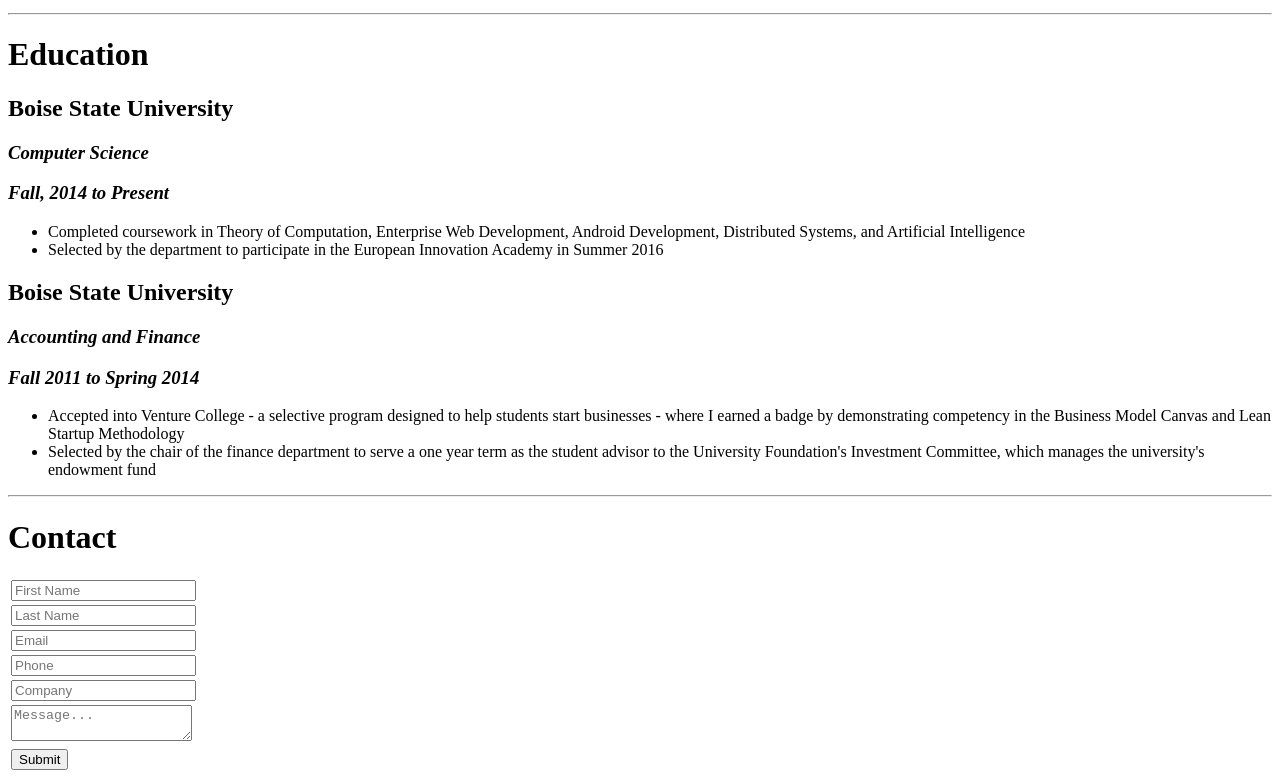
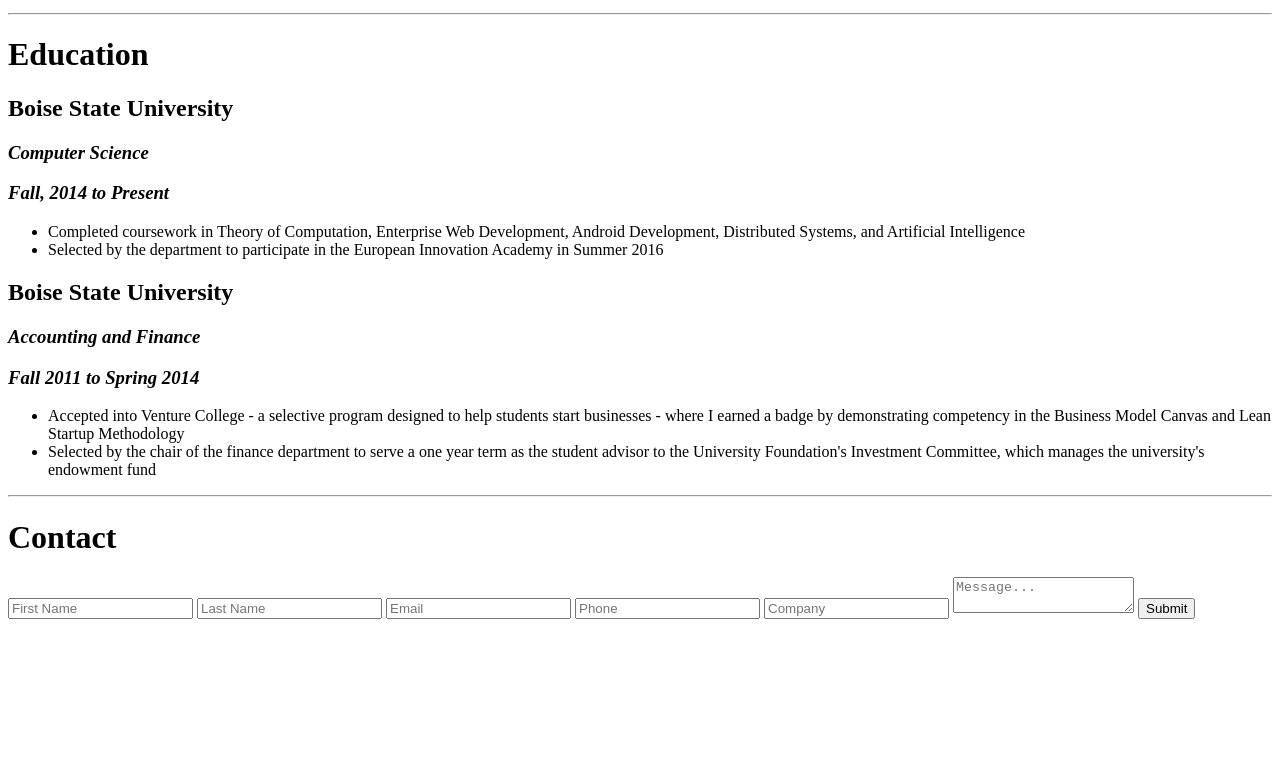
Before and after one commit to hoppyhackers/angular-resume-builder-lesson-2, a website: page index.html in a window 1280 px wide. Shown: the part 1652-2433 px from the top of the page. After the commit the page ends 2279 px from the top, so only its background shows below. Drawn offline with Linux system fonts and the light colour scheme.

Commit message:
Fixed Element Issues

```diff
--- a/index.html
+++ b/index.html
@@ -54,7 +54,6 @@
 				<h2>LeanLaw</h2>
 				<h3><em>Software Engineer</em></h3>
 				<h3><em>May, 2016 to Present</em></h3>
-				<p>
 				<ul>
 					<li>
 						Created client-facing dashboard in Angular that provided summary-level financial information about timekeeping, invoicing, and billing
@@ -63,13 +62,11 @@
 						Designed and implemented both a platform and program to leverage QuickBooks ProAdvisors as a strategic partner that increased customer acquisition rates by 30%
 					</li>
 				</ul>
-				</p>
 			</div>
 			<div>
 				<h2>Basedin</h2>
 				<h3><em>Co-Founder and CTO</em></h3>
 				<h3><em>November, 2014 to June, 2015</em></h3>
-				<p>
 				<ul>
 					<li>
 						Led development of platform on Django and Angular which included recruiting and managing a team of engineers, interns, and consultants
@@ -78,13 +75,11 @@
 						Raised $250k in angel capital and got accepted into BoomStartup - a top business accelerator based in Salt Lake City, Utah
 					</li>
 				</ul>
-				</p>
 			</div>
 			<div>
 				<h2>Clearwater Analytics</h2>
 				<h3><em>Data Analyst</em></h3>
 				<h3><em>March, 2014 to November, 2014</em></h3>
-				<p>
 				<ul>
 					<li>
 						Designed team-based approach to data reconciliation and automation that reduced daily completion times from after 9 AM to before 7 AM for many key clients.
@@ -93,13 +88,11 @@
 						Implemented automation rules in Java and Groovy that increased automated reconciliation from 83% to 92% on over $100b in reported assets
 					</li>
 				</ul>
-				</p>
 			</div>
 			<div>
 				<h2>KPMG</h2>
 				<h3><em>Audit Intern</em></h3>
 				<h3><em>January, 2014 to March, 2014</em></h3>
-				<p>
 				<ul>
 					<li>
 						Partied at national training in Orlando
@@ -108,13 +101,11 @@
 						Did unimportant things
 					</li>
 				</ul>
-				</p>
 			</div>
 			<div>
 				<h2>Clearwater Analytics</h2>
 				<h3><em>Client Services Intern</em></h3>
 				<h3><em>January, 2013 to December, 2013</em></h3>
-				<p>
 				<ul>
 					<li>
 						Screwed things up
@@ -123,7 +114,6 @@
 						Got yelled at
 					</li>
 				</ul>
-				</p>
 			</div>
 		</div>
 		<hr />
@@ -135,7 +125,6 @@
 				<h2>Boise State University</h2>
 				<h3><em>Computer Science</em></h3>
 				<h3><em>Fall, 2014 to Present</em></h3>
-				<p>
 				<ul>
 					<li>
 						Completed coursework in Theory of Computation, Enterprise Web Development, Android Development, Distributed Systems, and Artificial Intelligence
@@ -144,13 +133,11 @@
 						Selected by the department to participate in the European Innovation Academy in Summer 2016
 					</li>
 				</ul>
-				</p>
 			</div>
 			<div>
 				<h2>Boise State University</h2>
 				<h3><em>Accounting and Finance</em></h3>
 				<h3><em>Fall 2011 to Spring 2014</em></h3>
-				<p>
 				<ul>
 					<li>
 						Accepted into Venture College - a selective program designed to help students start businesses - where I earned a badge by demonstrating competency in the Business Model Canvas and Lean Startup Methodology
@@ -159,7 +146,6 @@
 						Selected by the chair of the finance department to serve a one year term as the student advisor to the University Foundation's Investment Committee, which manages the university's endowment fund
 					</li>
 				</ul>
-				</p>
 			</div>
 		</div>
 		<hr />
@@ -167,35 +153,15 @@
 		<!-- Contact -->
 		<div>
 			<h1>Contact</h1>
-			<div>
 			<form name="contact">
-					<table>
-						<tbody>
-							<tr>
-								<td><input type="text" name="firstname" placeholder="First Name" /></td>
-							</tr>
-							<tr>
-								<td><input type="text" name="lastname" placeholder="Last Name" /></td>
-							</tr>
-							<tr>
-								<td><input type="email" name="email" placeholder="Email" /></td>
-							</tr>
-							<tr>
-								<td><input type="text" name="phone" placeholder="Phone" /></td>
-							</tr>
-							<tr>
-								<td><input type="text" name="company" placeholder="Company" /></td>
-							</tr>
-							<tr>
-								<td><textarea name="message" form="contact" placeholder="Message..."></textarea></td>
-							</tr>
-							<tr>
-								<td><input type="submit" name="submit" value="Submit" /></td>
-							</tr>
-						</tbody>
-					</table>
+				<input type="text" name="firstname" placeholder="First Name" />
+				<input type="text" name="lastname" placeholder="Last Name" />
+				<input type="email" name="email" placeholder="Email" />
+				<input type="text" name="phone" placeholder="Phone" />
+				<input type="text" name="company" placeholder="Company" />
+				<textarea name="message" form="contact" placeholder="Message..."></textarea>
+				<input type="submit" name="submit" value="Submit" />
 			</form>
-			</div>
 		</div>
 	</body>
 </html>
```
Lines whose indentation alone changed are shown as unchanged.
